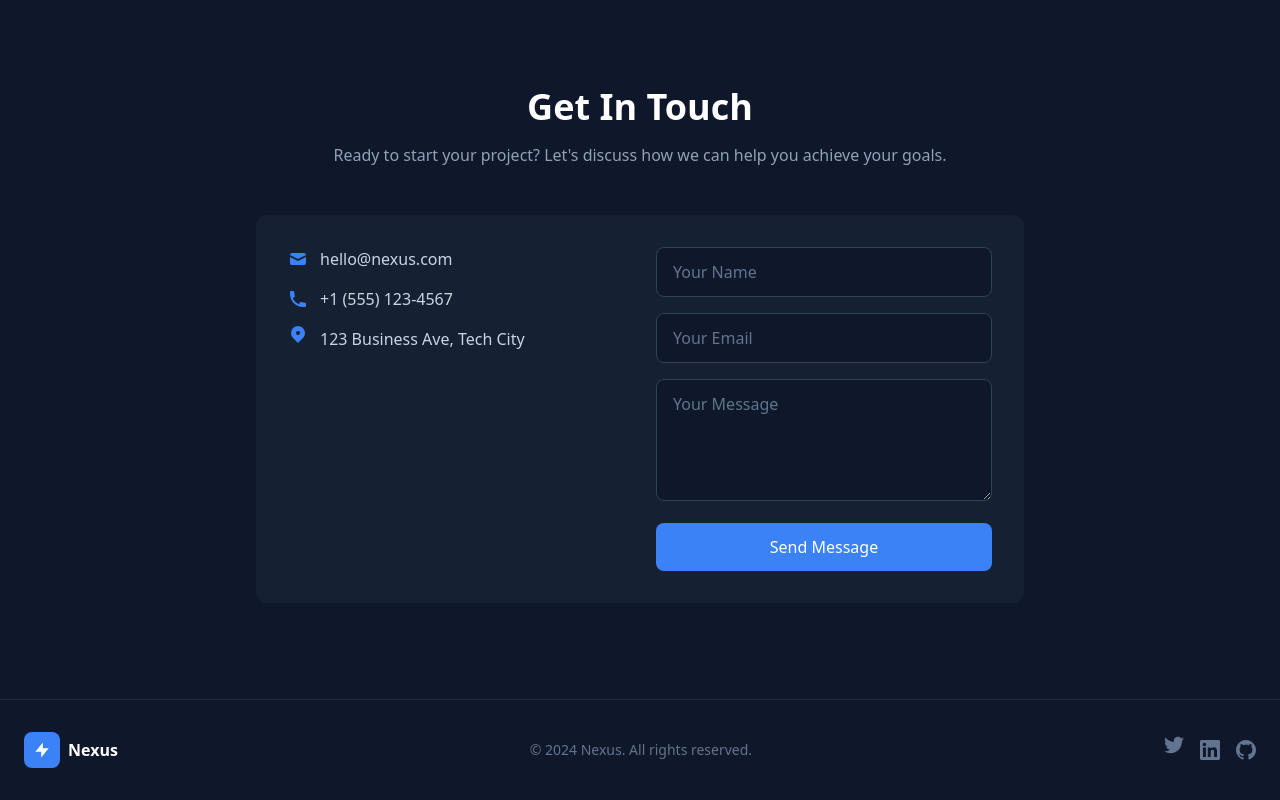
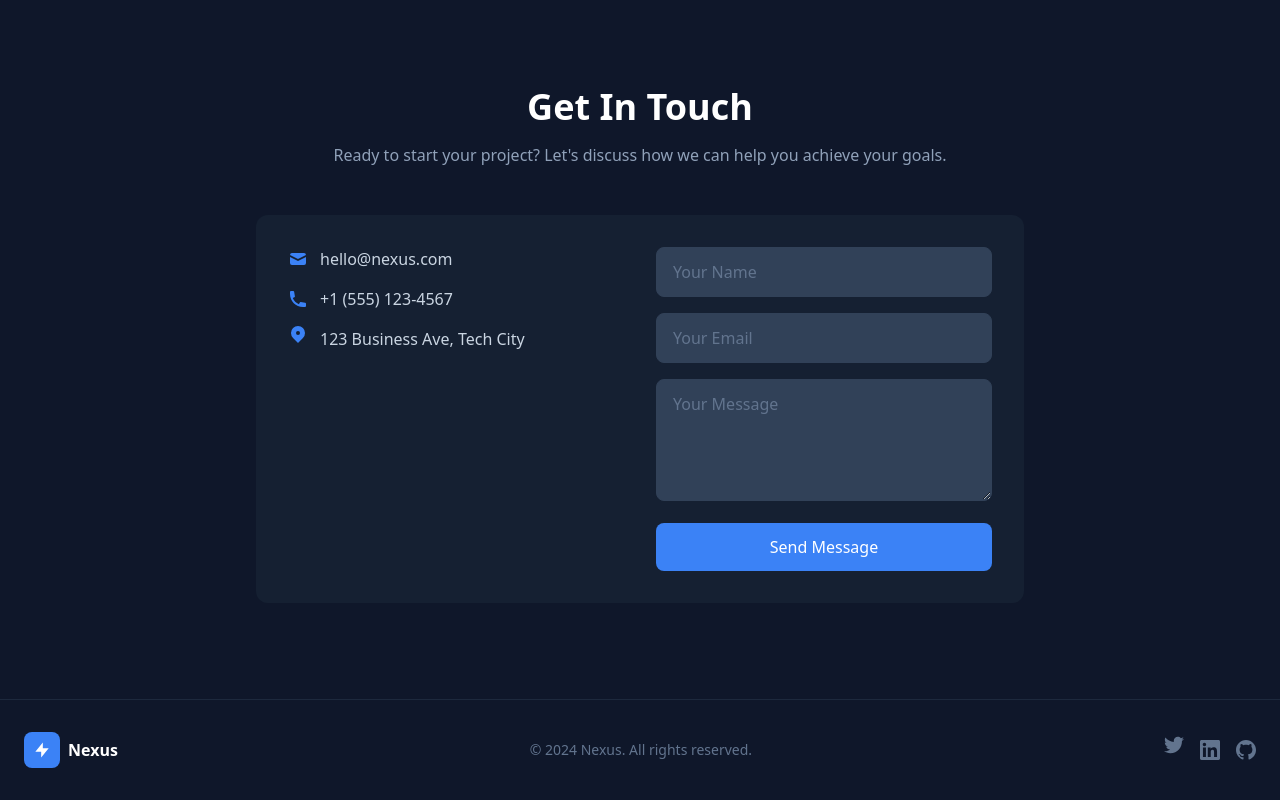
Before and after one commit to credoentertainment07-gif/Tailwind-project-practice, a website: page index.html in a window 1280 px wide. Shown: the part 2207-3007 px from the top of the page. Drawn offline with Linux system fonts and the light colour scheme.

Commit message:
Contact, color adjustment

```diff
--- a/index.html
+++ b/index.html
@@ -207,9 +207,9 @@
 
         <form class="space-y-4">
 
-          <input type="text" placeholder="Your Name" class="w-full bg-dark-blue border border-slate-700 rounded-lg px-4 py-3 text-white placeholder-slate-500 focus:border-light-blue outline-none transition">
-          <input type="email" placeholder="Your Email" class="w-full bg-dark-blue border border-slate-700 rounded-lg px-4 py-3 text-white placeholder-slate-500 focus:border-light-blue outline-none transition">
-          <textarea placeholder="Your Message" rows="4" class="w-full bg-dark-blue border border-slate-700 rounded-lg px-4 py-3 text-white placeholder-slate-500 focus:border-light-blue outline-none transition"></textarea>
+          <input type="text" placeholder="Your Name" class="w-full bg-slate-700 border border-slate-700 rounded-lg px-4 py-3 text-white placeholder-slate-500 focus:border-light-blue outline-none transition">
+          <input type="email" placeholder="Your Email" class="w-full bg-slate-700 border border-slate-700 rounded-lg px-4 py-3 text-white placeholder-slate-500 focus:border-light-blue outline-none transition">
+          <textarea placeholder="Your Message" rows="4" class="w-full bg-slate-700 border border-slate-700 rounded-lg px-4 py-3 text-white placeholder-slate-500 focus:border-light-blue outline-none transition"></textarea>
 
           <button class="w-full bg-light-blue py-3 rounded-lg font-medium hover:bg-blue-600 transition">Send Message</button>
 
```
Also changed, not shown: css/output.css.
